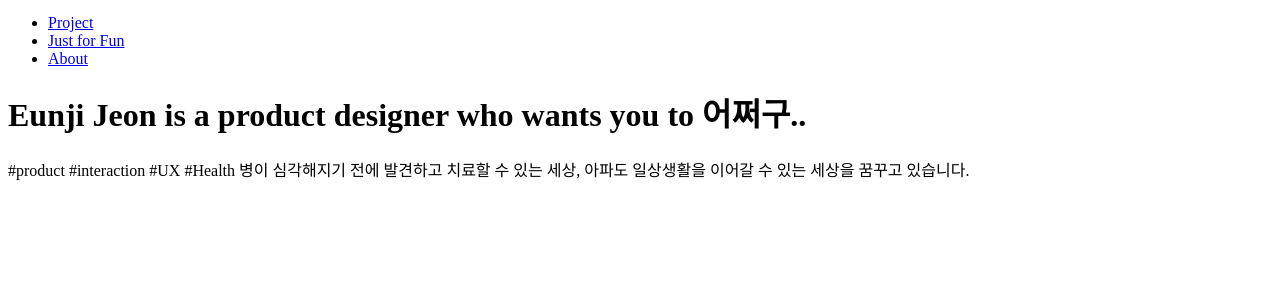
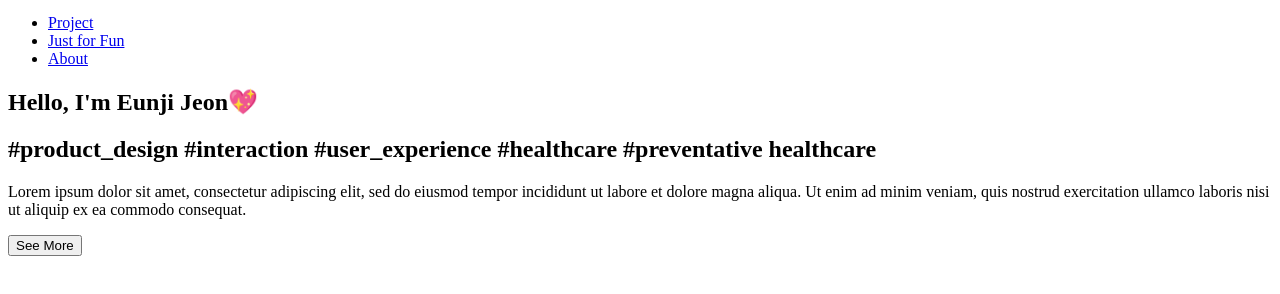
Before and after one commit to hey-eunji/folio, a plain HTML site: page index.html in a window 1280 px wide. Shown: the part 50-344 px from the top of the page. Drawn offline with Linux system fonts and the light colour scheme.

Commit message:
HTML: Intro

```diff
--- a/index.html
+++ b/index.html
@@ -17,7 +17,7 @@
   <!-- Navbar -->
   <nav id="navbar">
     <div class="navbar__logo"></div>
-      <a href="index.html"><image src="images/logo.png"></a>
+      <a href="index.html"><image src="images/logo.png" alt="Eunji's logo"></a>
     <div class="navbar__menu"></div>
     <ul>
       <li><a href="project.html">Project</a></li>
@@ -26,13 +26,16 @@
     </ul>
   </nav>
   <!-- intro -->
-  <section id="intro"></section>
+  <section id="intro">
+    <h1 class="intro__title">Hello, I'm Eunji Jeon💖</h1>
+    <h2 class="intro__hashtags">#product_design #interaction #user_experience #healthcare #preventative healthcare</h2>
+    <p>Lorem ipsum dolor sit amet, consectetur adipiscing elit, sed do eiusmod tempor incididunt ut labore et dolore magna aliqua. Ut enim ad minim veniam, quis nostrud exercitation ullamco laboris nisi ut aliquip ex ea commodo consequat. </p>
+    <button class="intro__seemore">See More</button>
+
+  </section>
   <!-- Featured -->
   <section id="featured"></section>
   <!-- Footer -->
   <footer></footer>
-
-    <h1>Eunji Jeon is a product designer who wants you to 어쩌구..</h1>
-    <p>#product #interaction #UX #Health 병이 심각해지기 전에 발견하고 치료할 수 있는 세상, 아파도 일상생활을 이어갈 수 있는 세상을 꿈꾸고 있습니다.</p>
 </body>
 </html>
```
